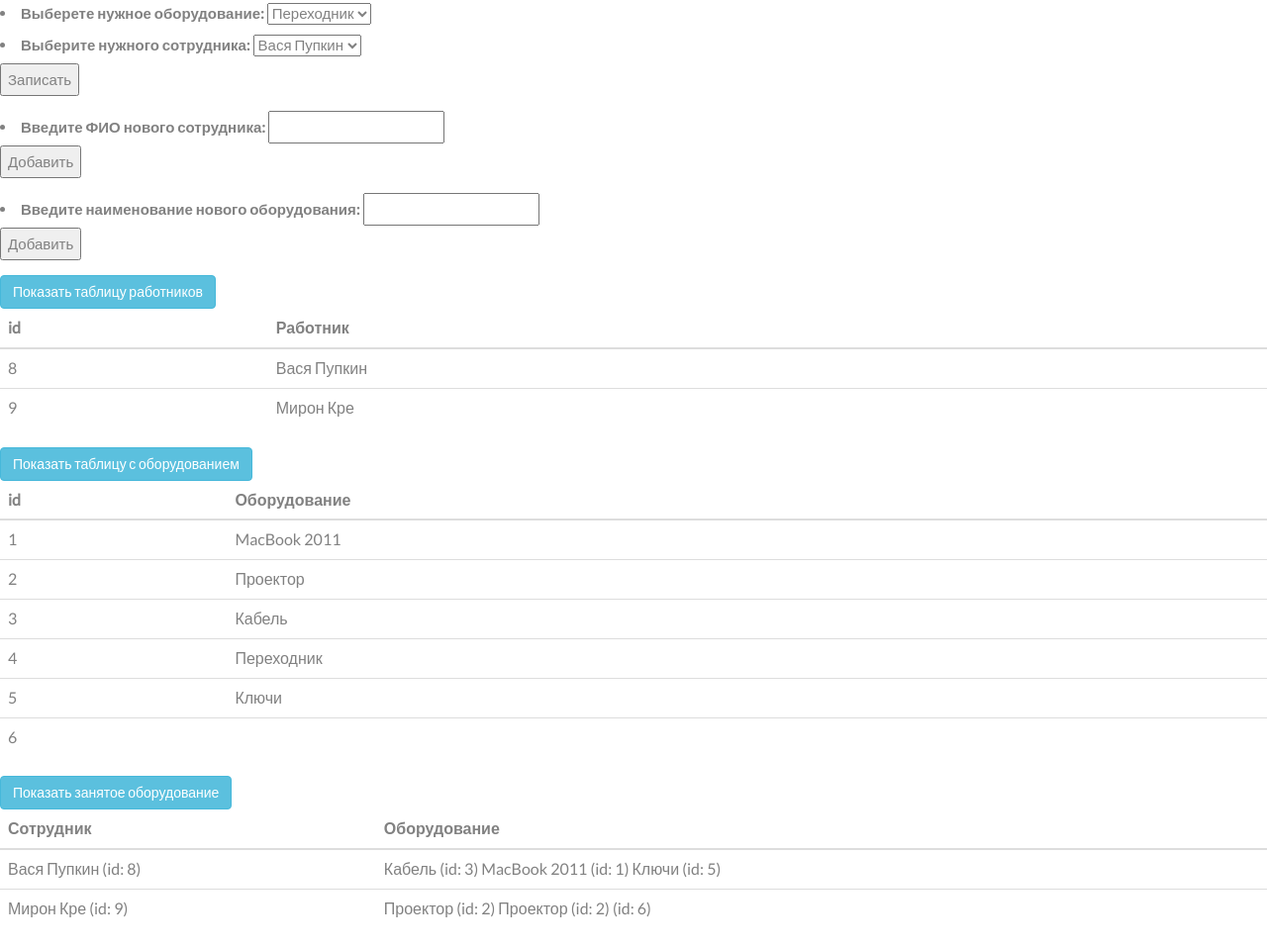
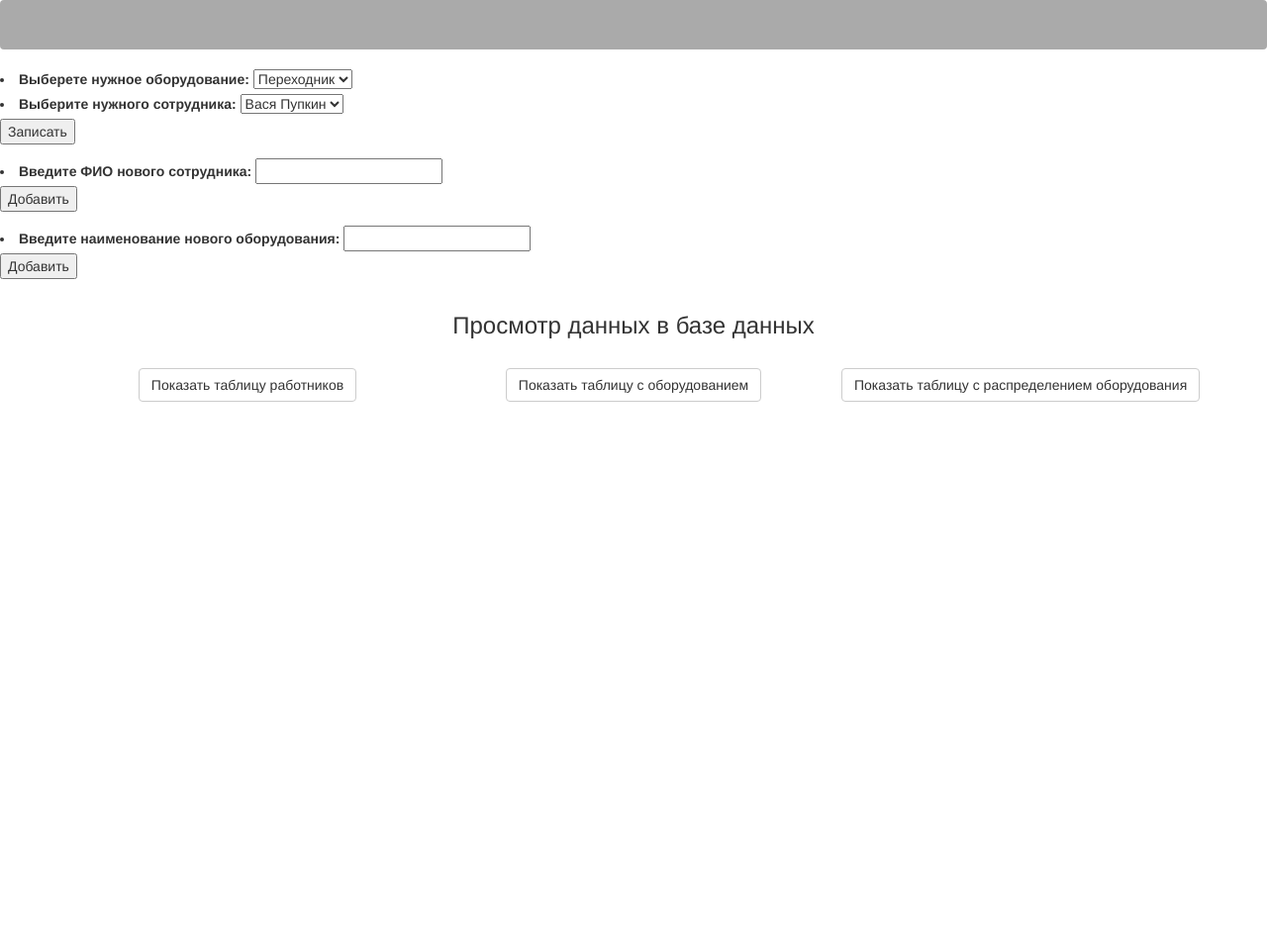
Before and after one commit to Nyay/DB2018, a Flask app: page / in a window 1280 px wide. Shown: the whole page at 99% size. After the commit the page ends 406 px from the top, so only its background shows below. Run offline with Flask 2, Linux system fonts and the light colour scheme; data comes from the database, SQL or seed files in the repository; some libraries are stand-ins or nearby versions.

Commit message:
Рабочий, но некрасивый вариант

```diff
--- a/templates/base.html
+++ b/templates/base.html
@@ -8,216 +8,28 @@
   <script src="https://ajax.googleapis.com/ajax/libs/jquery/3.3.1/jquery.min.js"></script>
   <script src="https://maxcdn.bootstrapcdn.com/bootstrap/3.3.7/js/bootstrap.min.js"></script>
   <style>
-  body {
-      font: 400 15px Lato, sans-serif;
-      line-height: 1.8;
-      color: #818181;
-  }
-  p{
-    font-size: 14px;
-      color: #353535;
-  }
-  i{
-    font-size: 12px;
-      color: #818181;
-  }
-  h2 {
-      font-size: 24px;
-      text-transform: uppercase;
-      color: #303030;
-      font-weight: 600;
-      margin-bottom: 30px;
-  }
-    h3 {
-      font-size: 50px;
-      color: #ffffff;
-      margin-bottom: 30px;
-  }
-  h4 {
-      font-size: 33px;
-      line-height: 1.375em;
-      color: #ffffff;
-      font-weight: 400;
-      margin-bottom: 30px;
-  }
-  .container-fluid2 b {
-      font-size: 16px;
-      color: #ff9245;
-  }
-  .collapse b{
-      font-size: 16px;
-      color: #3b3c3a;
-  }
-  .jumbotron {
-      background-color: #53abf4;
-      color: #fff;
-      padding: 100px 25px;
-      font-family: Montserrat, sans-serif;
-  }
-  .container-fluid {
-      padding: 60px 50px;
-  }
-   .container-fluid2 {
-      padding: 10px;
-  }
-  .bg-grey {
-      background-color: #f6f6f6;
-  }
-  .logo-small {
-      color: #53abf4;
-      font-size: 50px;
-  }
-  .logo {
-      color: #53abf4;
-      font-size: 200px;
-  }
-  .thumbnail {
-      padding: 0 0 15px 0;
-      border: none;
-      border-radius: 0;
-  }
-  .thumbnail img {
-      width: 100%;
-      height: 100%;
-      margin-bottom: 10px;
-  }
-  .carousel-control.right, .carousel-control.left {
-      background-image: none;
-      color: #53abf4;
-  }
-  .carousel-indicators li {
-      border-color: #53abf4;
-  }
-  .carousel-indicators li.active {
-      background-color: #53abf4;
-  }
-  .item h4 {
-      font-size: 19px;
-      line-height: 1.375em;
-      font-weight: 400;
-      font-style: italic;
-      margin: 70px 0;
-  }
-  .item span {
-      font-style: normal;
-  }
-  .panel {
-      border: 1px solid #53abf4;
-      border-radius:0;
-      transition: box-shadow 0.5s;
-  }
-  .panel:hover {
-      box-shadow: 5px 0px 40px rgba(0,0,0, .2);
-  }
-  .panel-footer .btn:hover {
-      border: 1px solid #53abf4;
-      background-color: #fff;
-      color: #53abf4;
-  }
-  .panel-heading {
-      color: #fff;
-      background-color: #53abf4;
-      padding: 25px;
-      border-bottom: 1px solid transparent;
-      border-top-left-radius: 0px;
-      border-top-right-radius: 0px;
-      border-bottom-left-radius: 0px;
-      border-bottom-right-radius: 0px;
-  }
-  .panel-footer {
-      background-color: white;
-  }
-  .panel-footer h3 {
-      font-size: 32px;
-  }
-  .panel-footer h4 {
-      color: #aaa;
-      font-size: 14px;
-  }
-  .panel-footer .btn {
-      margin: 15px 0;
-      background-color: #53abf4;
-      color: #fff;
-  }
-  .navbar {
-      margin-bottom: 0;
-      background-color: #53abf4;
-      z-index: 9999;
-      border: 0;
-      font-size: 12px;
-      line-height: 1.42857143;
-      letter-spacing: 4px;
-      border-radius: 0;
-      font-family: Montserrat, sans-serif;
-  }
-  .navbar-brand{
-    size: 20px;
-  }
-  .navbar li a, .navbar .navbar-brand {
-      color: #fff;
-  }
-  .navbar-nav li a:hover, .navbar-nav li.active a {
-      color: #53abf4;
-      background-color: #fff;
-  }
-  .navbar-default .navbar-toggle {
-      border-color: transparent;
-      color: #fff;
-  }
-  .glyphicon {
-      font-size: 140px;
-      margin-bottom: 20px;
-      color: #53abf4;
-  }
-      .slideanim {visibility:hidden;}
-  .slide {
-      animation-name: slide;
-      -webkit-animation-name: slide;
-      animation-duration: 1s;
-      -webkit-animation-duration: 1s;
-      visibility: visible;
-  }
-      .carousel-control.right, .carousel-control.left {
-    background-image: none;
-    color: #53abf4;
-}
-.carousel-indicators li {
-    border-color: #53abf4;
-}
-.carousel-indicators li.active {
-    background-color: #53abf4;
-}
-.item h4 {
-    font-size: 25px;
-    line-height: 1.375em;
-    font-weight: 400;
-    font-style: italic;
-    margin: 70px 0;
-}
-.item span {
-    font-style: normal;
-}
-      .modal {
-  text-align: center;
-}
-@media screen and (min-width: 768px) {
-  .modal:before {
-    display: inline-block;
-    vertical-align: middle;
-    content: " ";
-    height: 100%;
-  }
-}
-.modal-dialog {
-  display: inline-block;
-  text-align: left;
-  vertical-align: middle;
-}
+
+    /* Add a gray background color and some padding to the footer */
+    .navbar {
+        background-color: #aaaaaa;
+        border: none;
+    }
   </style>
 </head>
 
   <body id="myPage" data-spy="scroll" data-target=".navbar" data-offset="60">
-
+<nav class="navbar navbar-inverse">
+  <div class="container-fluid">
+    <div class="navbar-header">
+    </div>
+    <div class="collapse navbar-collapse" id="myNavbar">
+      <ul class="nav navbar-nav">
+      </ul>
+      <ul class="nav navbar-nav navbar-right">
+      </ul>
+    </div>
+  </div>
+</nav>
     {% block content %}{% endblock %}
   </body>
 </html>
--- a/templates/welcome.html
+++ b/templates/welcome.html
@@ -36,9 +36,18 @@
 </form>
 
 
-<button class="btn btn-info" data-toggle="collapse" data-target="#hide-me">Показать таблицу работников</button>
-<div id="hide-me" class="collapse in">
-<table class="table">
+<div class="container text-center">
+  <h3>Просмотр данных в базе данных</h3><br>
+  <div class="row">
+    <div class="col-sm-4">
+        <button href="#myModal" id="openBtn" data-toggle="modal" class="btn btn-default">Показать таблицу работников</button>
+
+<div class="modal fade" id="myModal">
+<div class="modal-dialog">
+      <div class="modal-content">
+        <div class="modal-body">
+		  <h5 class="text-center">Работники компании и их ID</h5>
+          <table class="table">
   <thead class="thead-dark">
     <tr>
       <th scope="col">id</th>
@@ -54,10 +63,19 @@
    {% endfor %}
   </tbody>
 </table>
-</div>
+    </div>
+  </div>
+    </div>
+        </div>
+        </div>
+    <div class="col-sm-4">
+        <button href="#myModal1" id="openBtn1" data-toggle="modal" class="btn btn-default">Показать таблицу с оборудованием</button>
 
-<button class="btn btn-info" data-toggle="collapse" data-target="#hide-me2">Показать таблицу с оборудованием</button>
-<div id="hide-me2" class="collapse in">
+<div class="modal fade" id="myModal1">
+<div class="modal-dialog">
+      <div class="modal-content">
+        <div class="modal-body">
+		  <h5 class="text-center">Оборудование компании и его ID</h5>
 <table class="table">
   <thead class="thead-dark">
     <tr>
@@ -75,9 +93,18 @@
   </tbody>
 </table>
     </div>
+  </div>
+    </div>
+        </div>
+        </div>
+    <div class="col-sm-4">
+        <button href="#myModal2" id="openBtn2" data-toggle="modal" class="btn btn-default">Показать таблицу с распределением оборудования</button>
 
-<button class="btn btn-info" data-toggle="collapse" data-target="#hide-me3">Показать занятое оборудование</button>
-<div id="hide-me3" class="collapse in">
+<div class="modal fade" id="myModal2">
+<div class="modal-dialog">
+      <div class="modal-content">
+        <div class="modal-body">
+		  <h5 class="text-center">Работники компании и оборудование у них на руках</h5>
 <table class="table">
   <thead class="thead-dark">
     <tr>
@@ -95,4 +122,12 @@
   </tbody>
 </table>
     </div>
+  </div>
+    </div>
+        </div>
+        </div>
+      </div>
+    </div>
+<br>
+
 {% endblock %}
```
